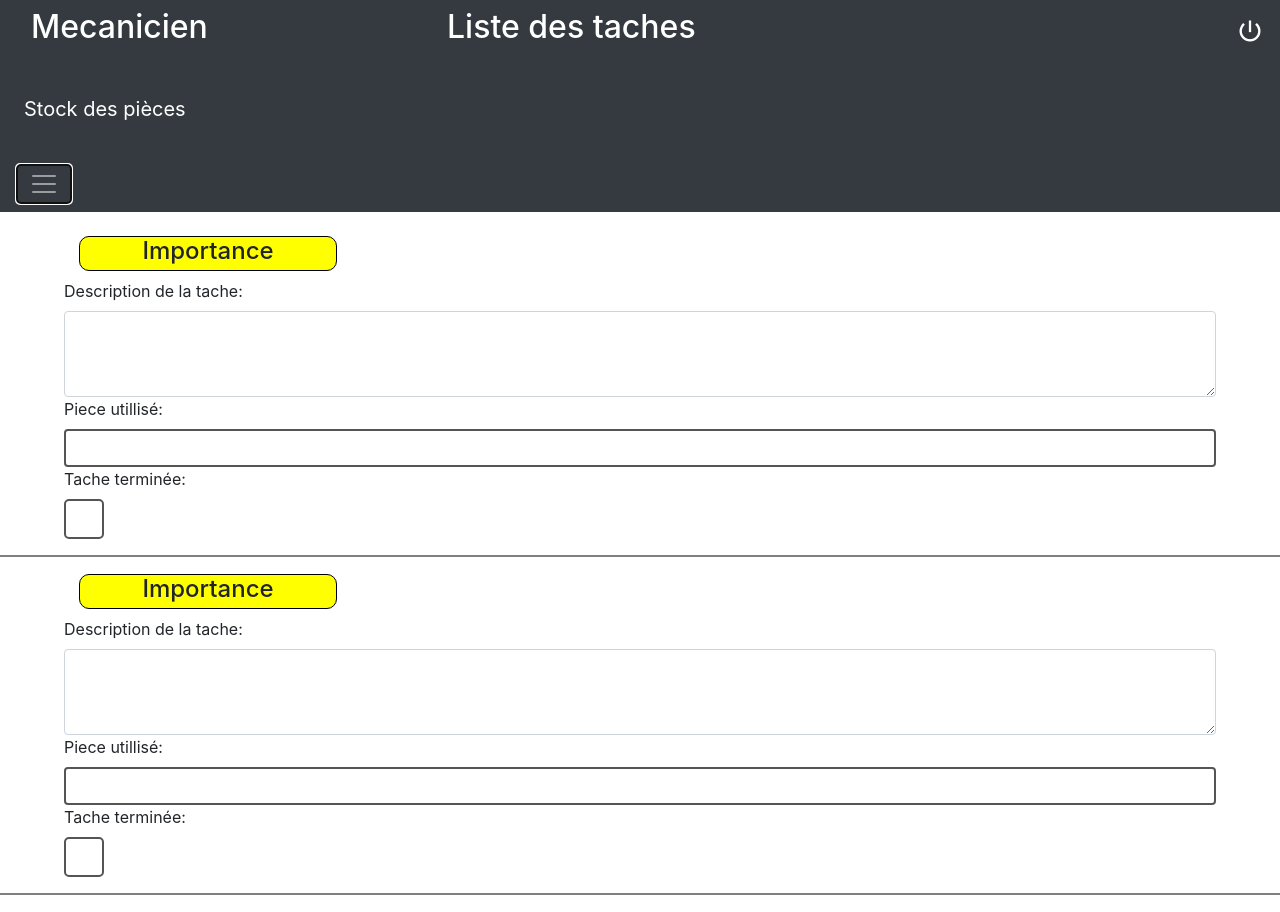
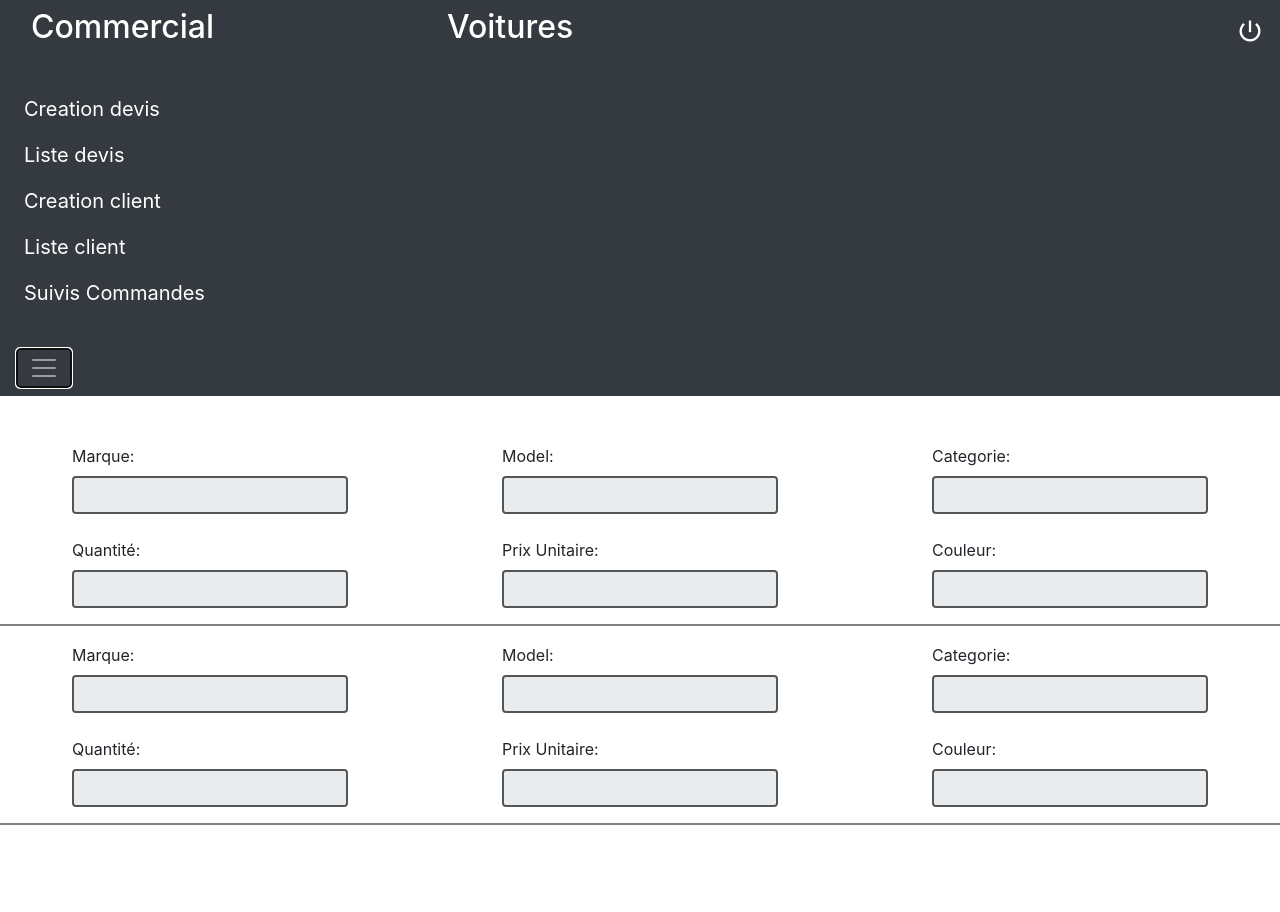
Before and after one commit to Ilyastal/ProjetAngularGarages, an Angular app in the folder projetangulargarages/: page /commercial/voitures in a window 1280 px wide. Both pictures are taken after a click on the button "Toggle navigation". After the commit the page ends 842 px from the top, so only its background shows below. Built offline with nearby package versions, Linux system fonts and the light colour scheme.

Commit message:
les templates sont OK

```diff
--- a/projetangulargarages/src/app/core/compnents/commercial/clients/components/clients.component.html
+++ b/projetangulargarages/src/app/core/compnents/commercial/clients/components/clients.component.html
@@ -117,7 +117,8 @@
                                                                 <label for="staticValidation" class="col-sm-2 col-form-label"></label>
                                                                 <div class="col-sm-5">
                                                                         <button type="submit">Créer le nouveau client</button>
-                                                                  </div>
+
+                                                                      </div>
                                                                 </div>
 
 
--- a/projetangulargarages/src/app/core/compnents/commercial/devis/components/devis.component.html
+++ b/projetangulargarages/src/app/core/compnents/commercial/devis/components/devis.component.html
@@ -62,7 +62,7 @@
 
 <form>
         <div class="form-group">
-                <label for="exampleFormControlSelect1">Choisissez un client:</label> <button class="bouton_devis" [routerLink]="['/clients']">Ajouter client</button>
+                <label for="exampleFormControlSelect1">Choisissez un client:</label> <button class="bouton_devis" [routerLink]="['/commercial/clients']">Ajouter client</button>
                 <select class="form-control" id="exampleFormControlSelect1">
                   <option>1</option>
                   <option>2</option>
--- a/projetangulargarages/src/app/core/compnents/commercial/listeclient/component/listeclient.component.html
+++ b/projetangulargarages/src/app/core/compnents/commercial/listeclient/component/listeclient.component.html
@@ -1,10 +1,9 @@
-
 <div class="pack">
 
   <nav class="navbar navbar-expand-sm bg-dark navbar-dark">
 
       <div class="col-sm-3"><h2 class="text-white" >Commercial </h2></div>
-      <div class="col-sm-6 offset-1"><h2 class="text-white" >Suivi des commandes </h2></div>
+      <div class="col-sm-6 offset-1"><h2 class="text-white" >Liste des clients </h2></div>
 
       <button class="navbar-toggler" type="button" data-toggle="collapse" data-target="#navbarText" aria-controls="navbarText" aria-expanded="false" aria-label="Toggle navigation">
         <span class="navbar-toggler-icon"></span>
@@ -36,11 +35,11 @@
                     <li class="nav-item ">
                       <a class="nav-link" [routerLink]="['/commercial/clients']">Creation client</a>
                     </li>
-                    <li class="nav-item ">
-                        <a class="nav-link" [routerLink]="['/commercial/listeclient']">Liste client</a>
-                      </li>
 
 
+                  <li class="nav-item">
+                      <a class="nav-link" [routerLink]="['/commercial/suiviscommandes']">Suivis Commandes</a>
+                    </li>
 
 
                 </ul>
@@ -60,59 +59,22 @@
 
     <br><br>
 
-<div class="row">
-      <div class="col-sm-2"><h2>Client</h2></div>
-      <div class="col-sm-2"><h2>Voiture</h2></div>
-      <div class="col-sm-6 offset-1"><h2>Suivi de la commande</h2></div>
+
+<div class="form-group">
+      <label for="exampleFormControlSelect1">Choisissez un client:</label>
+      <select class="form-control" id="exampleFormControlSelect1">
+        <option>1</option>
+        <option>2</option>
+        <option>3</option>
+        <option>4</option>
+        <option>5</option>
+      </select>
+
+      <label for="DescriptionClient">Informations du client:</label>
+      <textarea name="" id="DescriptionClient" cols="12" rows="10">
 
 
-</div><hr>
-<div class="row">
-      <div class="col-sm-2"><h3>JMClient</h3></div>
-      <div class="col-sm-2"><h3>Porshe</h3></div>
-      <div class="col-sm-6 offset-1"><h3>Commandé le"01/11/2019"</h3></div>
-</div>
- <hr>
+                    </textarea>
 
-   <div class="row">
-      <div class="col-sm-2"><h3>JMClient</h3></div>
-      <div class="col-sm-2"><h3>Porshe</h3></div>
-      <div class="col-sm-6 offset-1"><h3>Commandé le"01/11/2019"</h3></div>
-</div>
- <hr>
- <div class="row">
-               <div class="col-sm-2"><h3>JMClient</h3></div>
-               <div class="col-sm-2"><h3>Porshe</h3></div>
-               <div class="col-sm-6 offset-1"><h3>Commandé le"01/11/2019"</h3></div>
-        </div>
-          <hr>
-          <div class="row">
-                       <div class="col-sm-2"><h3>JMClient</h3></div>
-                       <div class="col-sm-2"><h3>Porshe</h3></div>
-                       <div class="col-sm-6 offset-1"><h3>Commandé le"01/11/2019"</h3></div>
-                </div>
-                  <hr>
-                  <div class="row">
-                               <div class="col-sm-2"><h3>JMClient</h3></div>
-                               <div class="col-sm-2"><h3>Porshe</h3></div>
-                               <div class="col-sm-6 offset-1"><h3>Commandé le"01/11/2019"</h3></div>
-                        </div>
-                          <hr>
-                          <div class="row">
-                                       <div class="col-sm-2"><h3>JMClient</h3></div>
-                                       <div class="col-sm-2"><h3>Porshe</h3></div>
-                                       <div class="col-sm-6 offset-1"><h3>Commandé le"01/11/2019"</h3></div>
-                                </div>
-                                  <hr>
-                                  <div class="row">
-                                               <div class="col-sm-2"><h3>JMClient</h3></div>
-                                               <div class="col-sm-2"><h3>Porshe</h3></div>
-                                               <div class="col-sm-6 offset-1"><h3>Commandé le"01/11/2019"</h3></div>
-                                        </div>
-                                          <hr>
-                                          <div class="row">
-                                                       <div class="col-sm-2"><h3>JMClient</h3></div>
-                                                       <div class="col-sm-2"><h3>Porshe</h3></div>
-                                                       <div class="col-sm-6 offset-1"><h3>Commandé le"01/11/2019"</h3></div>
-                                                </div>
-                                                  <hr>
+
+    </div>
--- a/projetangulargarages/src/app/core/compnents/commercial/listedevis/component/listedevis.component.html
+++ b/projetangulargarages/src/app/core/compnents/commercial/listedevis/component/listedevis.component.html
@@ -1,9 +1,10 @@
+
 <div class="pack">
 
   <nav class="navbar navbar-expand-sm bg-dark navbar-dark">
 
       <div class="col-sm-3"><h2 class="text-white" >Commercial </h2></div>
-           <div class="col-sm-6 offset-1"><h2 class="text-white" >Suivi des commandes </h2></div>
+      <div class="col-sm-6 offset-1"><h2 class="text-white" >Liste des devis </h2></div>
 
       <button class="navbar-toggler" type="button" data-toggle="collapse" data-target="#navbarText" aria-controls="navbarText" aria-expanded="false" aria-label="Toggle navigation">
         <span class="navbar-toggler-icon"></span>
@@ -29,9 +30,7 @@
                   <li class="nav-item ">
                       <a class="nav-link" [routerLink]="['/commercial/devis']">Creation devis</a>
                     </li>
-                         <li class="nav-item ">
-                             <a class="nav-link" [routerLink]="['/commercial/listedevis']">Liste devis</a>
-                           </li>
+
                     <li class="nav-item ">
                       <a class="nav-link" [routerLink]="['/commercial/clients']">Creation client</a>
                     </li>
@@ -39,7 +38,9 @@
                         <a class="nav-link" [routerLink]="['/commercial/listeclient']">Liste client</a>
                       </li>
 
-
+                  <li class="nav-item">
+                      <a class="nav-link" [routerLink]="['commercial/suiviscommandes']">Suivis Commandes</a>
+                    </li>
 
 
                 </ul>
@@ -59,59 +60,19 @@
 
     <br><br>
 
-     <div class="row">
-           <div class="col-sm-2"><h2>Client</h2></div>
-           <div class="col-sm-2"><h2>Voiture</h2></div>
-           <div class="col-sm-6 offset-1"><h2>Suivi de la commande</h2></div>
+<div class="form-group">
+      <label for="exampleFormControlSelect1">Choisissez un devis:</label>
+      <select class="form-control" id="exampleFormControlSelect1">
+        <option>1</option>
+        <option>2</option>
+        <option>3</option>
+        <option>4</option>
+        <option>5</option>
+      </select>
+
+      <label for="DescriptionDevis">Données du devis:</label>
+      <textarea name="" id="DescriptionDevis" cols="12" rows="10">
 
 
-    </div><hr>
-    <div class="row">
-           <div class="col-sm-2"><h3>JMClient</h3></div>
-           <div class="col-sm-2"><h3>Porshe</h3></div>
-           <div class="col-sm-6 offset-1"><h3>Commandé le"01/11/2019"</h3></div>
+                    </textarea>
     </div>
-      <hr>
-
-        <div class="row">
-           <div class="col-sm-2"><h3>JMClient</h3></div>
-           <div class="col-sm-2"><h3>Porshe</h3></div>
-           <div class="col-sm-6 offset-1"><h3>Commandé le"01/11/2019"</h3></div>
-    </div>
-      <hr>
-      <div class="row">
-                    <div class="col-sm-2"><h3>JMClient</h3></div>
-                    <div class="col-sm-2"><h3>Porshe</h3></div>
-                    <div class="col-sm-6 offset-1"><h3>Commandé le"01/11/2019"</h3></div>
-             </div>
-               <hr>
-               <div class="row">
-                            <div class="col-sm-2"><h3>JMClient</h3></div>
-                            <div class="col-sm-2"><h3>Porshe</h3></div>
-                            <div class="col-sm-6 offset-1"><h3>Commandé le"01/11/2019"</h3></div>
-                     </div>
-                       <hr>
-                       <div class="row">
-                                    <div class="col-sm-2"><h3>JMClient</h3></div>
-                                    <div class="col-sm-2"><h3>Porshe</h3></div>
-                                    <div class="col-sm-6 offset-1"><h3>Commandé le"01/11/2019"</h3></div>
-                             </div>
-                               <hr>
-                               <div class="row">
-                                            <div class="col-sm-2"><h3>JMClient</h3></div>
-                                            <div class="col-sm-2"><h3>Porshe</h3></div>
-                                            <div class="col-sm-6 offset-1"><h3>Commandé le"01/11/2019"</h3></div>
-                                     </div>
-                                       <hr>
-                                       <div class="row">
-                                                    <div class="col-sm-2"><h3>JMClient</h3></div>
-                                                    <div class="col-sm-2"><h3>Porshe</h3></div>
-                                                    <div class="col-sm-6 offset-1"><h3>Commandé le"01/11/2019"</h3></div>
-                                             </div>
-                                               <hr>
-                                               <div class="row">
-                                                            <div class="col-sm-2"><h3>JMClient</h3></div>
-                                                            <div class="col-sm-2"><h3>Porshe</h3></div>
-                                                            <div class="col-sm-6 offset-1"><h3>Commandé le"01/11/2019"</h3></div>
-                                                     </div>
-                                                       <hr>
--- a/projetangulargarages/src/app/core/compnents/commercial/voitures/components/voitures.component.html
+++ b/projetangulargarages/src/app/core/compnents/commercial/voitures/components/voitures.component.html
@@ -1,10 +1,11 @@
+
+
+<div class="pack">
 
   <nav class="navbar navbar-expand-sm bg-dark navbar-dark">
 
-  <div class="col-sm-3"><h2 class="text-white" >Mecanicien </h2></div>
-
-  <div class="col-sm-5 offset-1"><h2 class="text-white" >Liste des taches </h2></div>
-
+      <div class="col-sm-3"><h2 class="text-white" >Commercial </h2></div>
+      <div class="col-sm-6 offset-1"><h2 class="text-white" >Voitures</h2></div>
 
       <button class="navbar-toggler" type="button" data-toggle="collapse" data-target="#navbarText" aria-controls="navbarText" aria-expanded="false" aria-label="Toggle navigation">
         <span class="navbar-toggler-icon"></span>
@@ -18,20 +19,32 @@
      </form>
     </nav>
 
+
     <div class="pos-f-t">
         <div class="collapse" id="navbarToggleExternalContent">
           <div class="bg-dark p-4">
 
               <ul class="navbar-nav mr-auto">
+
                   <li class="nav-item ">
-              <a class="nav-link" [routerLink]="['/commercial/stock']">Stock des pièces</a>
+                      <a class="nav-link" [routerLink]="['/commercial/devis']">Creation devis</a>
+                    </li>
+                    <li class="nav-item ">
+                        <a class="nav-link" [routerLink]="['/commercial/listedevis']">Liste devis</a>
+                      </li>
+                    <li class="nav-item ">
+                      <a class="nav-link" [routerLink]="['/commercial/clients']">Creation client</a>
+                    </li>
+                    <li class="nav-item ">
+                        <a class="nav-link" [routerLink]="['/commercial/listeclient']">Liste client</a>
+                      </li>
+
+                  <li class="nav-item">
+                      <a class="nav-link" [routerLink]="['/suiviscommandes']">Suivis Commandes</a>
                     </li>
 
 
-
-
                 </ul>
-
 
           </div>
         </div>
@@ -40,67 +53,102 @@
             <span class="navbar-toggler-icon"></span>
           </button>
         </nav>
-</div>
-
-  <br>
-
-
-
-  <form>
-              <div class="form-group">
-                     <div class="col-sm-3"><h4 input type="text"class="imp">Importance</h4></div>
-
-                     <label for="tacheDescription">Description de la tache:</label>
-
-
-
-                     <textarea class="form-control" id="tacheDescription" rows="3"></textarea>
 
       </div>
 
 
+    </div>
 
-                               <div class="form-group">
-                                     <label for="tachePiece">Piece utillisé:</label>
-                                     <input type="text" class="form-control" id="tachePiece"  required>
+    <br><br>
+
+<form id="form-voitures">
+                <div class="form-row">
+                       <div class="form-col">
+                       <label for="voitureMarque">Marque:</label>
+
+                       <input type="text" class="form-control" id="voitureMarque" disabled >
                 </div>
 
 
-                                       <div class="form-group">
-                                             <label for="tacheValidation">Tache terminée:</label>
-                                             <input type="checkbox" class="form-control" id="tacheValidation">
+                <div class="form-col">
+                  <label for="voitureModel">Model:</label>
+                  <input type="text" class="form-control" id="voitureModel" disabled >
+                </div>
+
+                <div class="form-col">
+                <label for="voitureCategorie">Categorie:</label>
+                <input type="text" class="form-control" id="voitureCategorie" disabled >
 
                 </div>
+        </div>
+        <br>
+        <div class="form-row">
+                        <div class="form-col">
+                        <label for="voitureQuantité">Quantité:</label>
+                        <input type="text" class="form-control" id="voitureQuantité" disabled >
+                 </div>
 
+                 <div class="form-col">
+                   <label for="voiturePrixUnitaire">Prix Unitaire:</label>
+                   <input type="text" class="form-control" id="voiturePrixUnitaire" disabled >
+                 </div>
 
-                    </form>
-                    <hr>
-                    <form>
-                              <div class="form-group">
-                                     <div class="col-sm-3"><h4 input type="text"class="imp">Importance</h4></div>
-
-                                     <label for="tacheDescription">Description de la tache:</label>
-
-
-
-                                     <textarea class="form-control" id="tacheDescription" rows="3"></textarea>
-
+                 <div class="form-col">
+                   <label for="voitureCouleur">Couleur:</label>
+                   <input type="text" class="form-control" id="voitureCouleur" disabled >
+                 </div>
          </div>
 
 
 
-                                               <div class="form-group">
-                                                     <label for="tachePiece">Piece utillisé:</label>
-                                                     <input type="text" class="form-control" id="tachePiece"  required>
+
+
+                </form>
+
+                <hr>
+
+<form id="form-voitures">
+                <div class="form-row">
+                       <div class="form-col">
+                       <label for="voitureMarque">Marque:</label>
+
+                       <input type="text" class="form-control" id="voitureMarque" disabled >
                 </div>
 
 
-                                                       <div class="form-group">
-                                                             <label for="tacheValidation">Tache terminée:</label>
-                                                             <input type="checkbox" class="form-control" id="tacheValidation">
+                <div class="form-col">
+                  <label for="voitureModel">Model:</label>
+                  <input type="text" class="form-control" id="voitureModel" disabled >
+                </div>
 
+                <div class="form-col">
+                <label for="voitureCategorie">Categorie:</label>
+                <input type="text" class="form-control" id="voitureCategorie" disabled >
+
+                </div>
+        </div>
+        <br>
+        <div class="form-row">
+                        <div class="form-col">
+                        <label for="voitureQuantité">Quantité:</label>
+                        <input type="text" class="form-control" id="voitureQuantité" disabled >
+                 </div>
+
+                 <div class="form-col">
+                   <label for="voiturePrixUnitaire">Prix Unitaire:</label>
+                   <input type="text" class="form-control" id="voiturePrixUnitaire" disabled >
+                 </div>
+
+                 <div class="form-col">
+                   <label for="voitureCouleur">Couleur:</label>
+                   <input type="text" class="form-control" id="voitureCouleur" disabled >
+                 </div>
          </div>
 
 
+
+
+
                 </form>
+
                 <hr>
```
Also changed, not shown: projetangulargarages/db.json (+22 -1 lines). Lines whose indentation alone changed are shown as unchanged.
